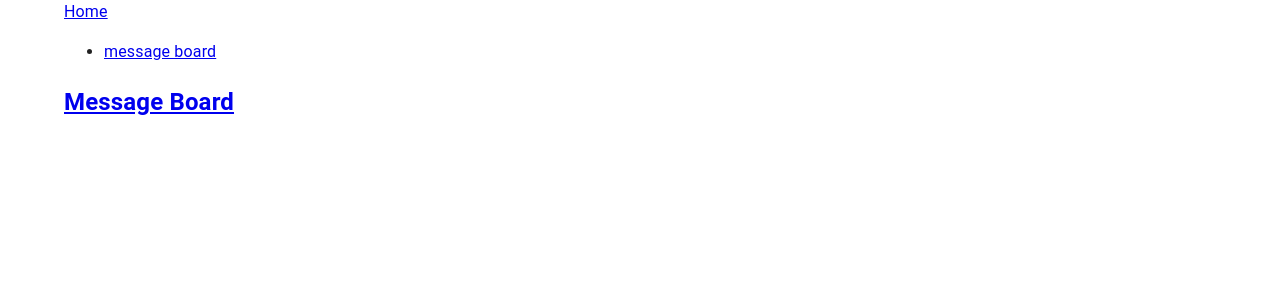
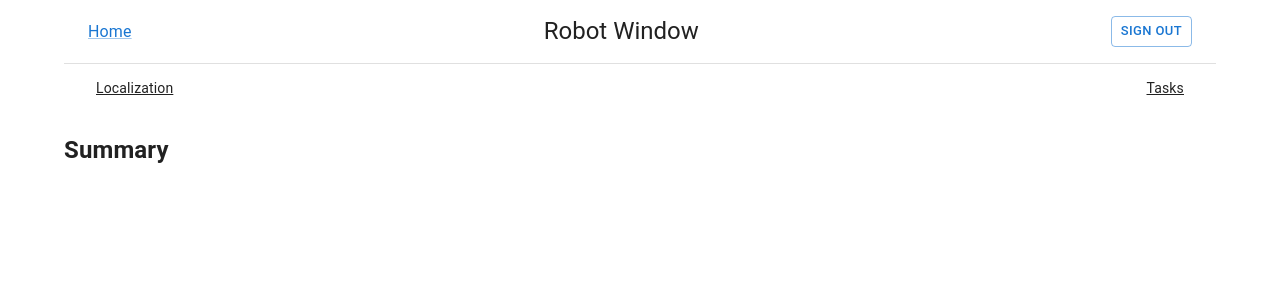
Before and after one commit to cpaliqaw/robot-window, a React (Vite) app: page / in a window 1280 px wide. Shown: the top 300 px of the page. Built offline with nearby package versions, Linux system fonts and the light colour scheme.

Commit message:
feature: basic routing structure and styling

```diff
--- a/src/App.tsx
+++ b/src/App.tsx
@@ -1,8 +1,6 @@
 import { createBrowserRouter, RouterProvider, Outlet } from "react-router-dom";
 import NavBar from "./panels/NavBar";
-import MessageBoard from "./panels/MessageBoard";
-import AllPosts from "./panels/AllPosts";
-import PostView from "./panels/PostView";
+import Summary from "./panels/Summary";
 import Welcome from "./panels/Welcome";
 import { ThemeProvider } from "@emotion/react";
 import { Container, createTheme, CssBaseline } from "@mui/material";
@@ -14,17 +12,7 @@ const router = createBrowserRouter([
     children: [
       {
         path: "",
-        element: <MessageBoard />,
-        children: [
-          {
-            path: ":pageNumber",
-            element: <AllPosts />,
-          },
-          {
-            path: "post/:postId",
-            element: <PostView />,
-          },
-        ],
+        element: <Summary />,
       },
       {
         path: "welcome",
@@ -33,6 +21,11 @@ const router = createBrowserRouter([
     ],
   },
 ]);
+
+const sections = [
+  { title: 'Localization', url: '#' },
+  { title: 'Tasks', url: '#' },
+];
 
 const theme = createTheme();
 
@@ -52,7 +45,7 @@ export default App;
 function Layout() {
     return (
       <>
-        <NavBar />
+        <NavBar title="Robot Window" sections={sections} />
         <Outlet />
       </>
     );
--- a/src/panels/MessageBoard.tsx
+++ /dev/null
@@ -1,12 +0,0 @@
-import { Link, Outlet } from "react-router-dom";
-
-export default function MessageBoard() {
-    return (
-      <div className="message-board-container">
-        <Link to="/1">
-          <h2 className="message-board-header-link">Message Board</h2>
-        </Link>
-        <Outlet />
-      </div>
-    );
-  }
--- a/src/panels/NavBar.tsx
+++ b/src/panels/NavBar.tsx
@@ -1,19 +1,71 @@
-import { Link } from "react-router-dom";
+import Toolbar from '@mui/material/Toolbar';
+import Button from '@mui/material/Button';
+import IconButton from '@mui/material/IconButton';
+import SearchIcon from '@mui/icons-material/Search';
+import Typography from '@mui/material/Typography';
+import Link from '@mui/material/Link';
 
-export default function NavBar() {
-  return (
-    <>
-      <nav className="nav-bar">
-        <Link className="nav-logo-link" to="/">Home</Link>
+import { Link as RouterLink } from "react-router-dom";
 
-        <ul className="nav-right-list">
-          <li className="nav-message-board-list-item">
-            <Link to="/1" className="nav-message-board-link">
-              message board
-            </Link>
-          </li>
-        </ul>
-      </nav>
-    </>
-  );
+interface NavBarProps {
+    sections: ReadonlyArray<{
+        title: string;
+        url: string;
+    }>;
+    title: string;
 }
+
+export default function NavBar(props: NavBarProps) {
+    const { sections, title } = props;
+    return (
+        <>
+            <Toolbar sx={{ borderBottom: 1, borderColor: 'divider' }}>
+                <Link component={RouterLink} to="/">Home</Link>
+                <Typography
+                    component="h2"
+                    variant="h5"
+                    color="inherit"
+                    align="center"
+                    noWrap
+                    sx={{ flex: 1 }}
+                >
+                    {title}
+                </Typography>
+                <Button variant="outlined" size="small">
+                    Sign out
+                </Button>
+            </Toolbar>
+            <Toolbar
+                component="nav"
+                variant="dense"
+                sx={{ justifyContent: 'space-between', overflowX: 'auto' }}
+            >
+                {sections.map((section) => (
+                    <Link
+                        color="inherit"
+                        noWrap
+                        key={section.title}
+                        variant="body2"
+                        href={section.url}
+                        sx={{ p: 1, flexShrink: 0 }}
+                    >
+                        {section.title}
+                    </Link>
+                ))}
+            </Toolbar>
+        </>
+    );
+    // <>
+    //   <nav className="nav-bar">
+    //     <RouterLink to="/">Home</RouterLink>
+
+    //     <ul>
+    //       <li>
+    //         <Link component={RouterLink} to="/1">
+    //           message board
+    //         </Link>
+    //       </li>
+    //     </ul>
+    //   </nav>
+    // </>
+}
--- a/src/panels/PostView.tsx
+++ /dev/null
@@ -1,3 +0,0 @@
-export default function PostView() {
-    return <h2>Post view</h2>;
-}
--- /dev/null
+++ b/src/panels/Summary.tsx
@@ -0,0 +1,10 @@
+import { Outlet } from "react-router-dom";
+
+export default function Summary() {
+  return (
+    <div>
+      <h2>Summary</h2>
+      <Outlet />
+    </div>
+  );
+}
```
Also changed, not shown: 1 other file (tests, documents, lock files or other folders).
